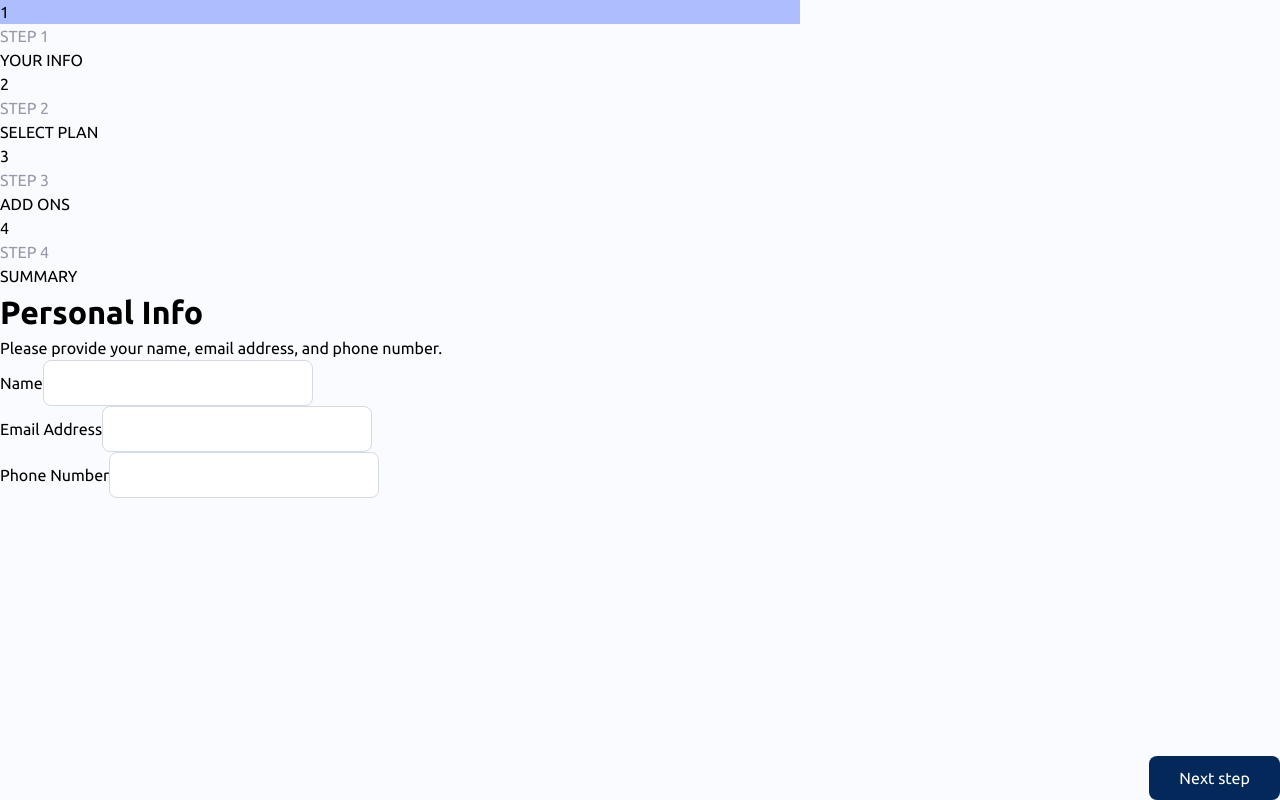
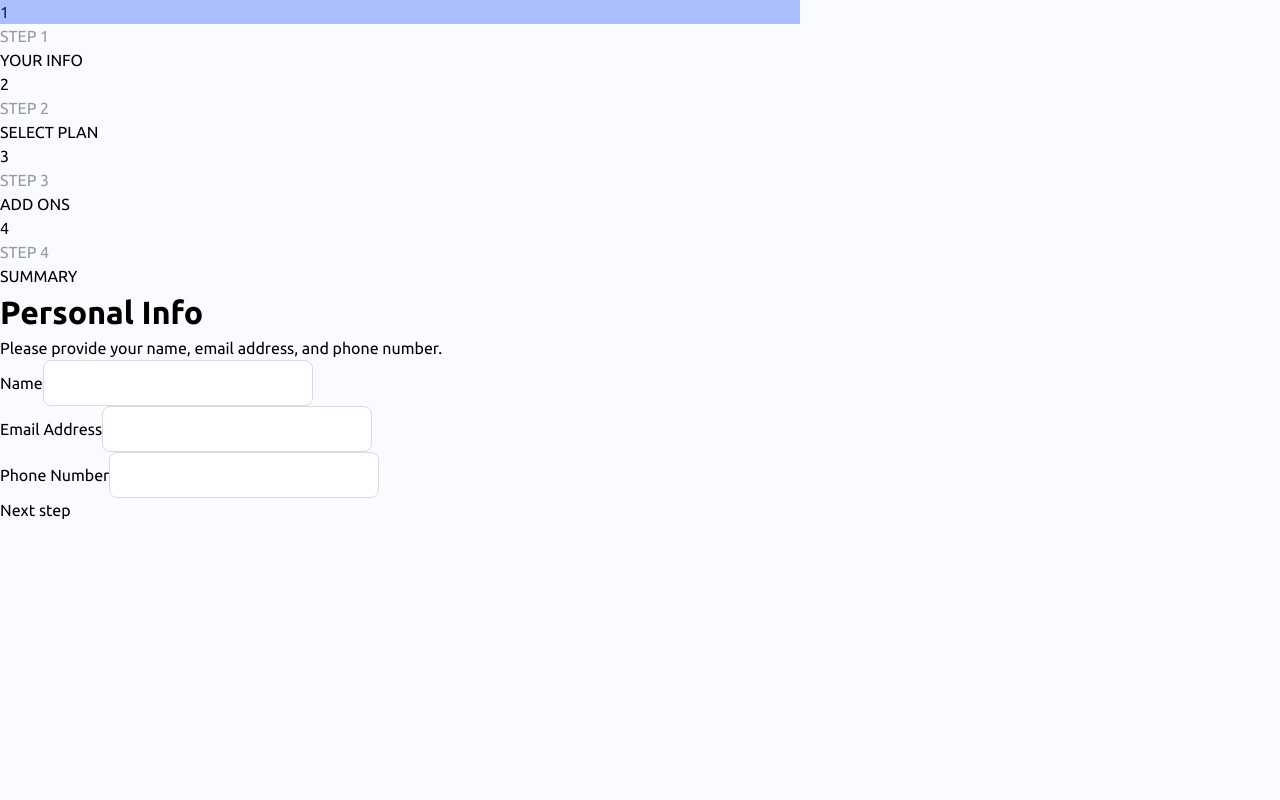
Before and after one commit to Gaspavar92/multi-step-form-fem, a React (Vite) app: page / in a window 1280 px wide. Built offline with nearby package versions, Linux system fonts and the light colour scheme.

Commit message:
Adjusted styling

```diff
--- a/src/App.css
+++ b/src/App.css
@@ -1,10 +1,10 @@
 .bg-number {
     background-color: var(--bg-number);
-};
+}
 
 .number-col {
     color: var(--number-col);
-};
+}
 
 .number-col-normal {
     color: white;
@@ -12,4 +12,20 @@
 
 .step {
     color: var(--text-col);
-};
+}
+
+.next {
+    background-color: var(--button);
+    padding: 10px 30px;
+    border-radius: 8px;
+    align-self: flex-end;
+    transition: .4s;
+}
+
+.back:hover {
+    text-decoration: underline;
+}
+
+.next:hover {
+    background-color: var(--button-hover);
+}
--- a/src/index.css
+++ b/src/index.css
@@ -21,23 +21,6 @@ input {
     border-radius: 8px;
 }
 
-button {
-    background-color: var(--button);
-    color: white;
-    width: fit-content;
-    padding: 10px 30px;
-    border-radius: 8px;
-    align-self: flex-end;
-    position: absolute;
-    bottom: 0;
-    right: 0;
-    transition: .8s;
-}
-
-button:hover {
-    background-color: var(--button-hover);
-}
-
 :root {
     --bg-number: hsl(228, 100%, 84%);
     --text-col: hsl(231, 11%, 63%);
@@ -46,4 +29,4 @@ button:hover {
     --border: hsl(229, 24%, 87%);
     --button: hsl(213, 96%, 18%);
     --button-hover: hsl(243, 100%, 62%);
-};
+}
```
